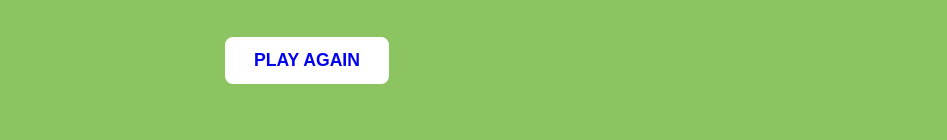
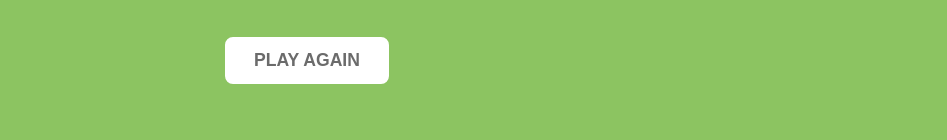
Before and after one commit to ashwakshaik14/STONE_PAPER_SCISSOR, a plain HTML site: page win.html in a window 1280 px wide. Shown: the part 548-688 px from the top of the page, without its empty margins (333-1280 px from the left). Drawn offline with nearby package versions, Linux system fonts and the light colour scheme.

Commit message:
Update win.html

```diff
--- a/win.html
+++ b/win.html
@@ -160,7 +160,7 @@
         <div id="hur">
             <h1>HURRAY!!</h1>
             <p>YOU WON THE GAME</p>
-            <button><a href="index.html" style="text-decoration: none;">PLAY AGAIN</a></button>
+            <button><a href="index.html" style="text-decoration: none; color:#6B6B6B ;">PLAY AGAIN</a></button>
         </div>
     </div>
     <div id="rules" style="display: none;">
```
